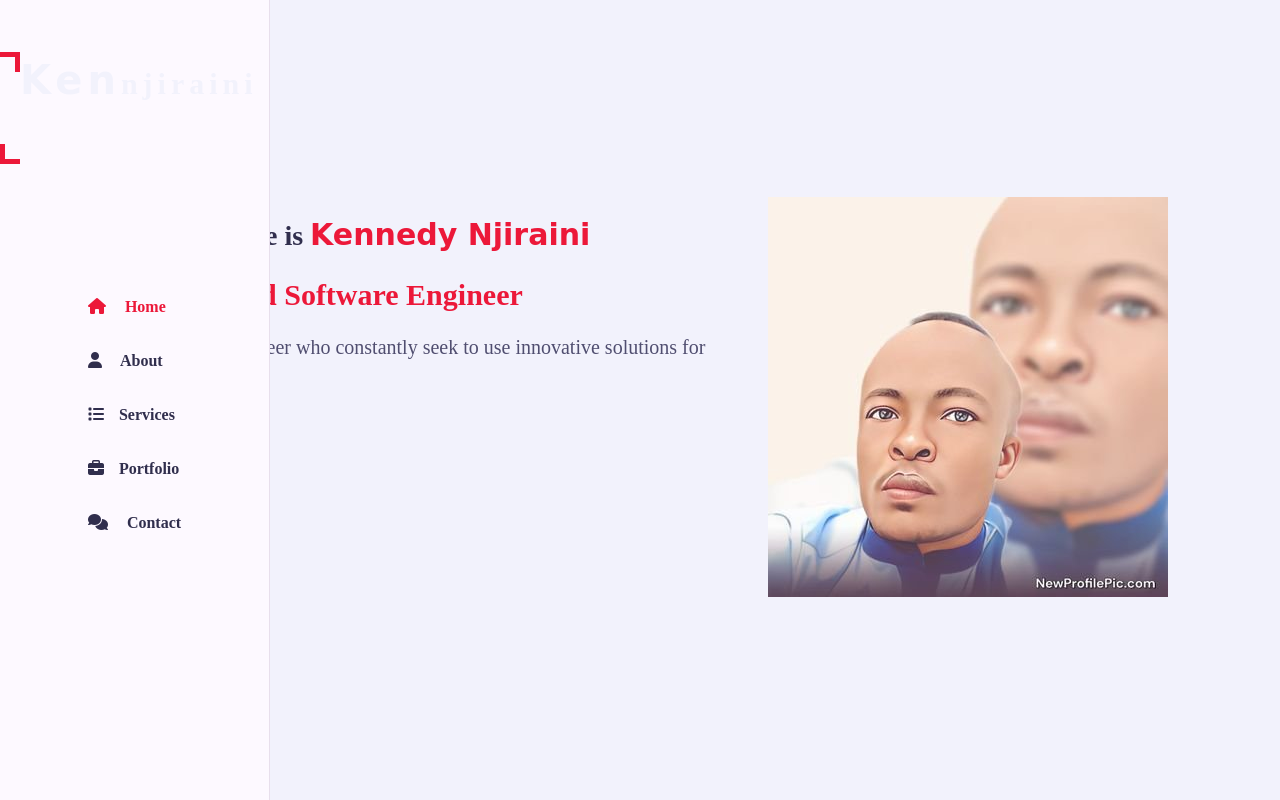
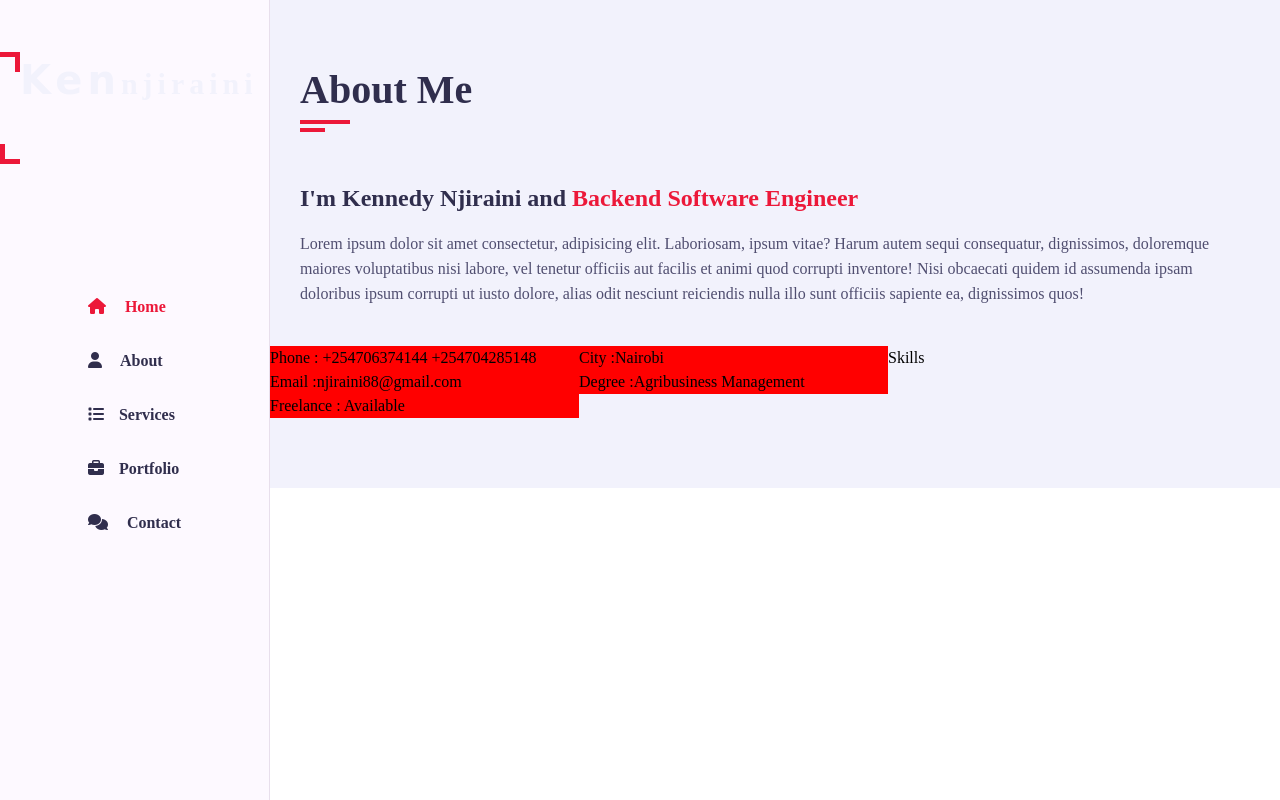
Before and after one commit to Njiraini23/kennjiraini, a plain HTML site: page index.html in a window 1280 px wide. Drawn offline with Linux system fonts and the light colour scheme; a web font is replaced by a local one.

Commit message:
The skills and the personal infor

```diff
--- a/css/style.css
+++ b/css/style.css
@@ -39,6 +39,16 @@ ul
     padding: 0 30px;
     opacity: 1;
 }
+.hidden
+{
+    display: none !important;
+
+}
+.main-content
+{
+    padding-left: 270px;
+
+}
 .padd-15
 {
     padding-left: 15px;
@@ -49,6 +59,45 @@ ul
     max-width: 1100px;
     width: 100%;
     margin: auto;
+}
+.section .container
+{
+    padding-top: 60px;
+    padding-bottom: 70px;
+}
+.section-title
+{
+    flex: 0 0 100%;
+    max-width: 100%;
+    margin-bottom: 60px;
+}
+.section-title h2
+{
+    font-size: 40px;
+    color: var(--text-black-900);
+    font-weight: 700;
+    position: relative;
+}
+.section-title h2::before
+{
+   content: '';
+   height: 4px;
+   width: 50px;
+   background-color: var(--skin-color);
+   position: absolute;
+   top: 100%;
+   left: 0;
+}
+.section-title h2::after
+{
+   content: '';
+   height: 4px;
+   width: 25px;
+   background-color: var(--skin-color);
+   position: absolute;
+   top: 100%;
+   left: 0;
+   margin-top: 8px;
 }
 .row
 {
@@ -277,3 +326,50 @@ h3.my-profession
     border-radius: 5px;
     height: 400px;
 }
+/* About */
+.about .about-content
+{
+    flex: 0 0 100%;
+    max-width: 100%;
+}
+.about .about-content .about-text
+{
+    flex: 0 0 100%;
+    max-width: 100%;
+}
+.about .about-content .about-text h3
+{
+    font-size: 24px;
+    margin-bottom: 15px;
+    font-weight: 700;
+    color: var(--text-black-900);
+}
+.about .about-content .about-text h3 span
+{
+    color: var(--skin-color);
+}
+.about .about-content .about-text p
+{
+    font-size: 16px;
+    line-height: 25px;
+    color: var(--text-black-700);
+}
+.about .about-content .personal-info
+{
+    flex: 0 0 60%;
+    max-width: 60%;
+    margin-top: 40px;
+}
+.about .about-content .personal-info .info-item
+{
+    flex: 0 0 50%;
+    max-width: 50%;
+    background-color: red;
+}
+.about .about-content .skills
+{
+    flex: 0 0 40%;
+    max-width: 40%;
+    margin-top: 40px;
+
+}
--- a/index.html
+++ b/index.html
@@ -33,7 +33,7 @@
         <!-- Main Content Start-->
         <div class="main-content">
             <!-- Home section start-->
-            <section class="home section">
+            <section class="home section hidden">
               <div class="container">
                 <div class="row">
                     <div class="home-info padd-15">
@@ -48,7 +48,50 @@
                 </div>
               </div>
             </section>
-            <!--Home section end-->
+            <!--Home section End-->
+            <!-- About section start-->
+            <section class="about section">
+                <div class="container">
+                    <div class="row">
+                        <div class="section-title padd-15">
+                            <h2>About Me</h2>
+                        </div>
+                    </div>
+                    <div class="row">
+                        <div class="about-content padd-15">
+                            <div class="row">
+                                <div class="about-text padd-15">
+                                    <h3>I'm Kennedy Njiraini and <span> Backend Software Engineer</span></h3>
+                                    <p>Lorem ipsum dolor sit amet consectetur, adipisicing elit. Laboriosam, ipsum vitae? Harum autem sequi consequatur, dignissimos, doloremque maiores voluptatibus nisi labore, vel tenetur officiis aut facilis et animi quod corrupti inventore! Nisi obcaecati quidem id assumenda ipsam doloribus ipsum corrupti ut iusto dolore, alias odit nesciunt reiciendis nulla illo sunt officiis sapiente ea, dignissimos quos!</p>
+                                </div>
+                            </div>
+                            <div class="row">
+                                <div class="personal-info">
+                                    <div class="row">
+                                        <div class="info-item">
+                                            <p>Phone : <span>+254706374144  +254704285148</span></p>
+                                        </div>
+                                        <div class="info-item">
+                                            <p>City :<span>Nairobi</span></p>
+                                        </div>
+                                        <div class="info-item">
+                                            <p>Email :<span>njiraini88@gmail.com</span></p>
+                                        </div>
+                                        <div class="info-item">
+                                            <p>Degree :<span>Agribusiness Management</span></p>
+                                        </div>
+                                        <div class="info-item">
+                                            <p>Freelance : <span>Available</span></p>
+                                        </div>
+                                    </div>
+                                </div>
+                                <div class="skills padd-15">Skills</div>
+                            </div>
+                        </div>
+                    </div>
+                </div>
+            </section>
+            <!-- About section End-->
         </div>
          <!-- Main content End-->
         </div>
```
